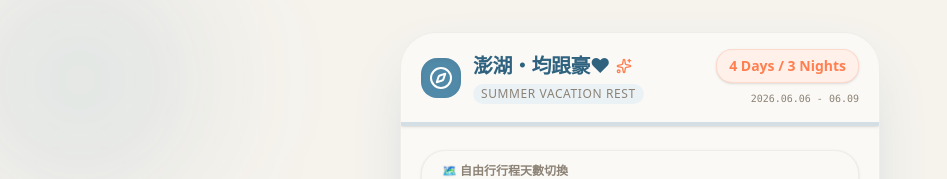
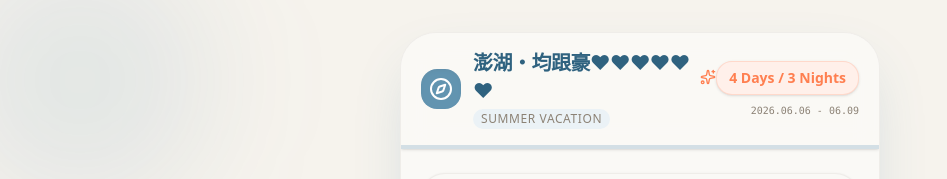
Before and after one commit to NCKU1003/Test, a React (Vite) app: page / in a window 1280 px wide. Shown: the top 179 px of the page, without its empty margins (0-947 px from the left). Built offline with nearby package versions, Linux system fonts and the light colour scheme; a web font is replaced by a local one.

Commit message:
style: update header branding
Adjust the heart count in the title and simplify the subtitle text for a cleaner look.

```diff
--- a/src/components/Header.tsx
+++ b/src/components/Header.tsx
@@ -16,12 +16,12 @@ export default function Header() {
         <div>
           <div className="flex items-center gap-1.5">
             <h1 className="text-xl font-bold tracking-tight text-fuji-dark">
-              澎湖・均跟豪❤
+              澎湖・均跟豪❤❤❤❤❤❤
             </h1>
             <Sparkles className="w-4 h-4 text-coral shrink-0" />
           </div>
           <p className="text-xs text-tea font-medium mt-0.5 tracking-wider bg-fuji-light px-2 py-0.5 rounded-full inline-block">
-            SUMMER VACATION REST
+            SUMMER VACATION
           </p>
         </div>
       </div>
```
